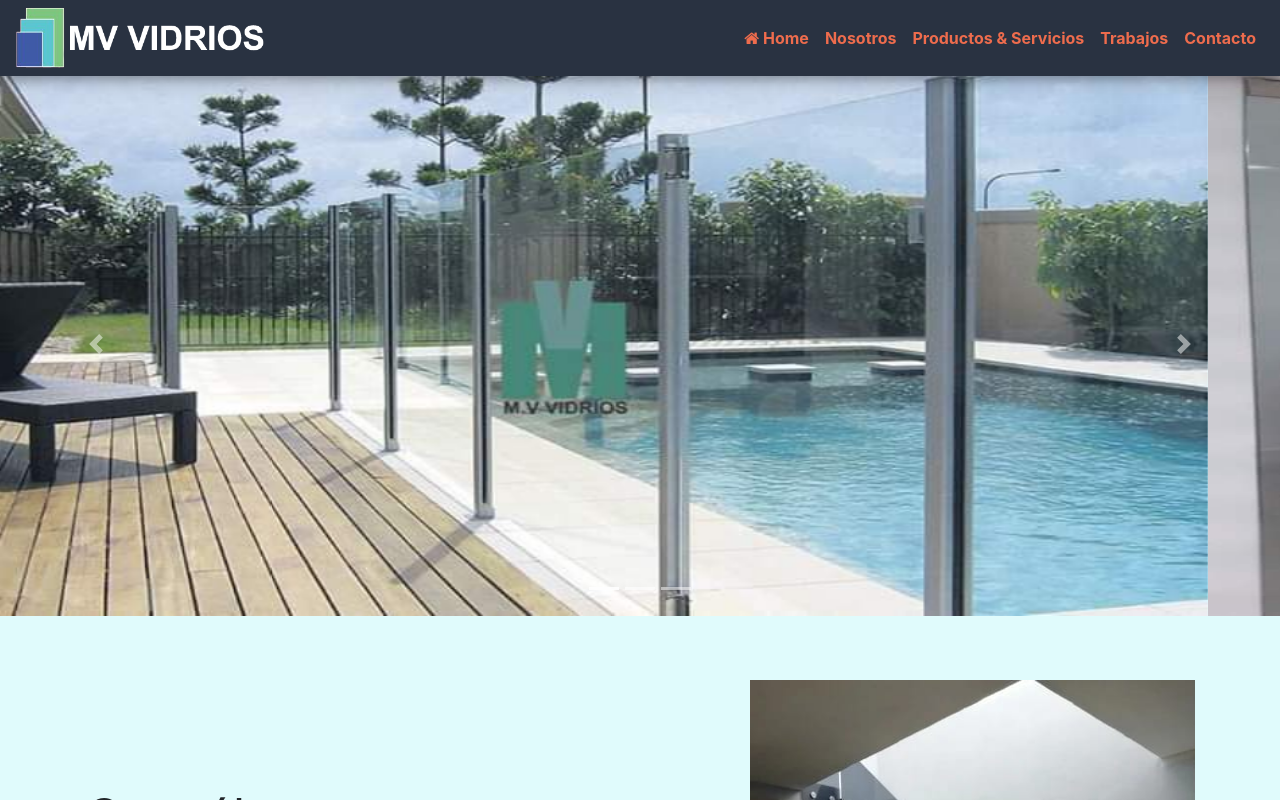
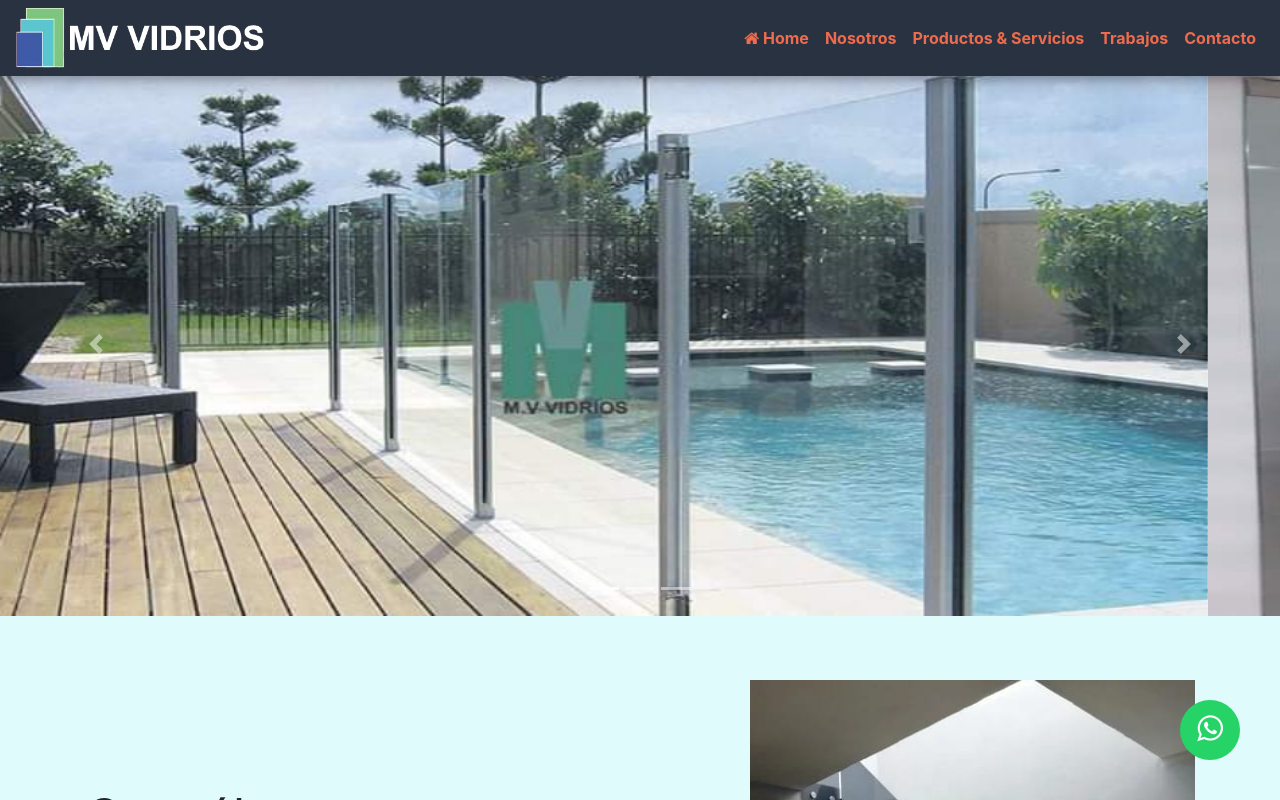
Before and after one commit to danieldebrito/mv_vidrios, an Angular app: page /home in a window 1280 px wide. Shown: the top 800 px of the page. Built offline with nearby package versions, Linux system fonts and the light colour scheme.

Commit message:
whatsapp link

```diff
--- a/src/index.html
+++ b/src/index.html
@@ -11,6 +11,9 @@
 
 <body class="bgd_celeste_claro">
     <app-root></app-root>
+
+    <a href="https://wa.me/542213596425?text=Me%20gustaría%20saber%20el%20precio%20del%20coche" class="whatsapp" target="_blank"> <i class="fa fa-whatsapp whatsapp-icon"></i></a>
+
 </body>
 
 </html>
--- a/src/styles.css
+++ b/src/styles.css
@@ -19,3 +19,21 @@
 .bgd_celeste_oscuro {
     background-color: #3D5A80;
 }
+
+.whatsapp {
+    position: fixed;
+    width: 60px;
+    height: 60px;
+    bottom: 40px;
+    right: 40px;
+    background-color: #25d366;
+    color: #FFF;
+    border-radius: 50px;
+    text-align: center;
+    font-size: 30px;
+    z-index: 100;
+}
+
+.whatsapp-icon {
+    margin-top: 13px;
+}
```
